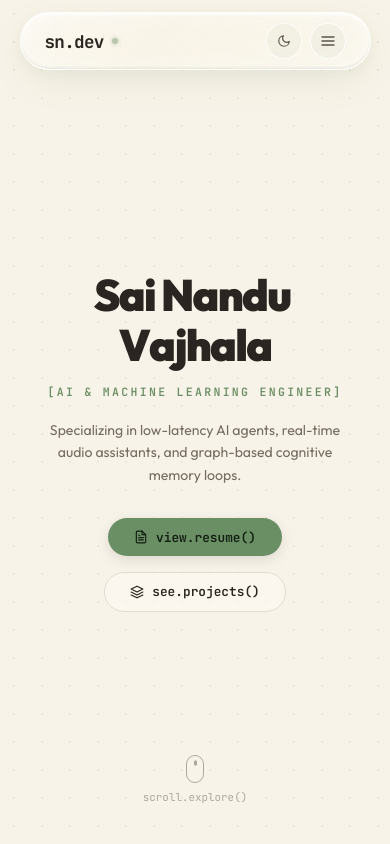
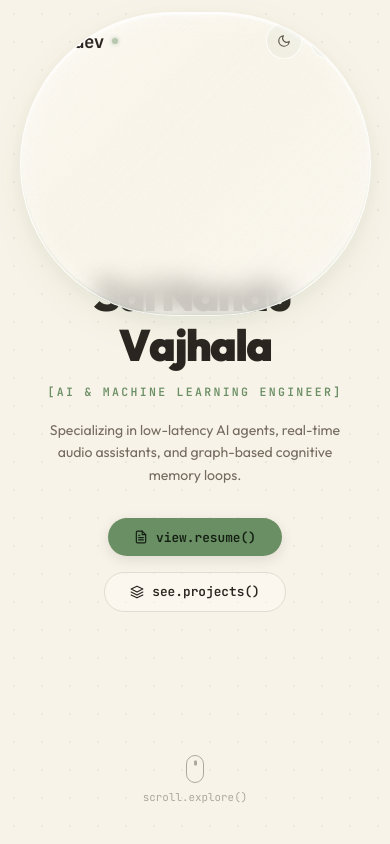
Before and after one commit to SaiNanduVajhala/sainanduvajhala.github.io, a React (Vite) app: page / in a window 390 px wide. Shown: the top 844 px of the page. Built offline with nearby package versions, Linux system fonts and the light colour scheme.

Commit message:
feat: initialize global CSS with design tokens and responsive layout components

```diff
--- a/src/index.css
+++ b/src/index.css
@@ -285,14 +285,15 @@ section {
   border-radius: 9999px;
   background: var(--navbar-bg);
   background-image: var(--navbar-bg-image);
-  -webkit-backdrop-filter: blur(24px) saturate(180%);
-  backdrop-filter: blur(24px) saturate(180%);
+  /* Lighter blur for mobile perf */
+  -webkit-backdrop-filter: blur(12px) saturate(120%);
+  backdrop-filter: blur(12px) saturate(120%);
   border: 1px solid var(--navbar-border);
   box-shadow: var(--navbar-highlight), 0 4px 20px -2px var(--glow-color);
   overflow: hidden;
-  transition: border-radius 0.2s cubic-bezier(0.16, 1, 0.3, 1),
-              background-color 0.22s ease,
+  transition: background-color 0.22s ease,
               box-shadow 0.2s ease;
+  will-change: background, backdrop-filter;
 }
 
 .navbar::before {
@@ -307,8 +308,8 @@ section {
   z-index: 2;
 }
 
+/* Removed border-radius animation – avoids layout thrash on mobile */
 .navbar-open {
-  border-radius: 28px !important;
   background: var(--navbar-open-bg) !important;
   box-shadow: var(--navbar-highlight), 0 20px 40px -10px var(--glow-color) !important;
 }
@@ -323,26 +324,27 @@ section {
   z-index: 1;
 }
 
-/* Pre-Mounted CSS Grid Wrapper (Zero DOM Mount, Instant Expand) */
+/* Dropdown animation – GPU-accelerated transform + opacity (no layout thrash) */
 .card-nav-dropdown-wrapper {
-  display: grid;
-  grid-template-rows: 0fr;
+  transform: scaleY(0);
+  transform-origin: top;
   opacity: 0;
   visibility: hidden;
   pointer-events: none;
-  transition: grid-template-rows 0.18s cubic-bezier(0.16, 1, 0.3, 1),
-              opacity 0.15s cubic-bezier(0.16, 1, 0.3, 1),
-              visibility 0.18s step-end;
+  transition: transform 0.22s ease,
+              opacity 0.2s ease,
+              visibility 0.22s step-end;
+  will-change: transform, opacity;
 }
 
 .card-nav-dropdown-wrapper.is-open {
-  grid-template-rows: 1fr;
+  transform: scaleY(1);
   opacity: 1;
   visibility: visible;
   pointer-events: auto;
-  transition: grid-template-rows 0.18s cubic-bezier(0.16, 1, 0.3, 1),
-              opacity 0.15s cubic-bezier(0.16, 1, 0.3, 1),
-              visibility 0.18s step-start;
+  transition: transform 0.22s ease,
+              opacity 0.2s ease,
+              visibility 0.22s step-start;
 }
 
 .card-nav-dropdown-inner {
```
